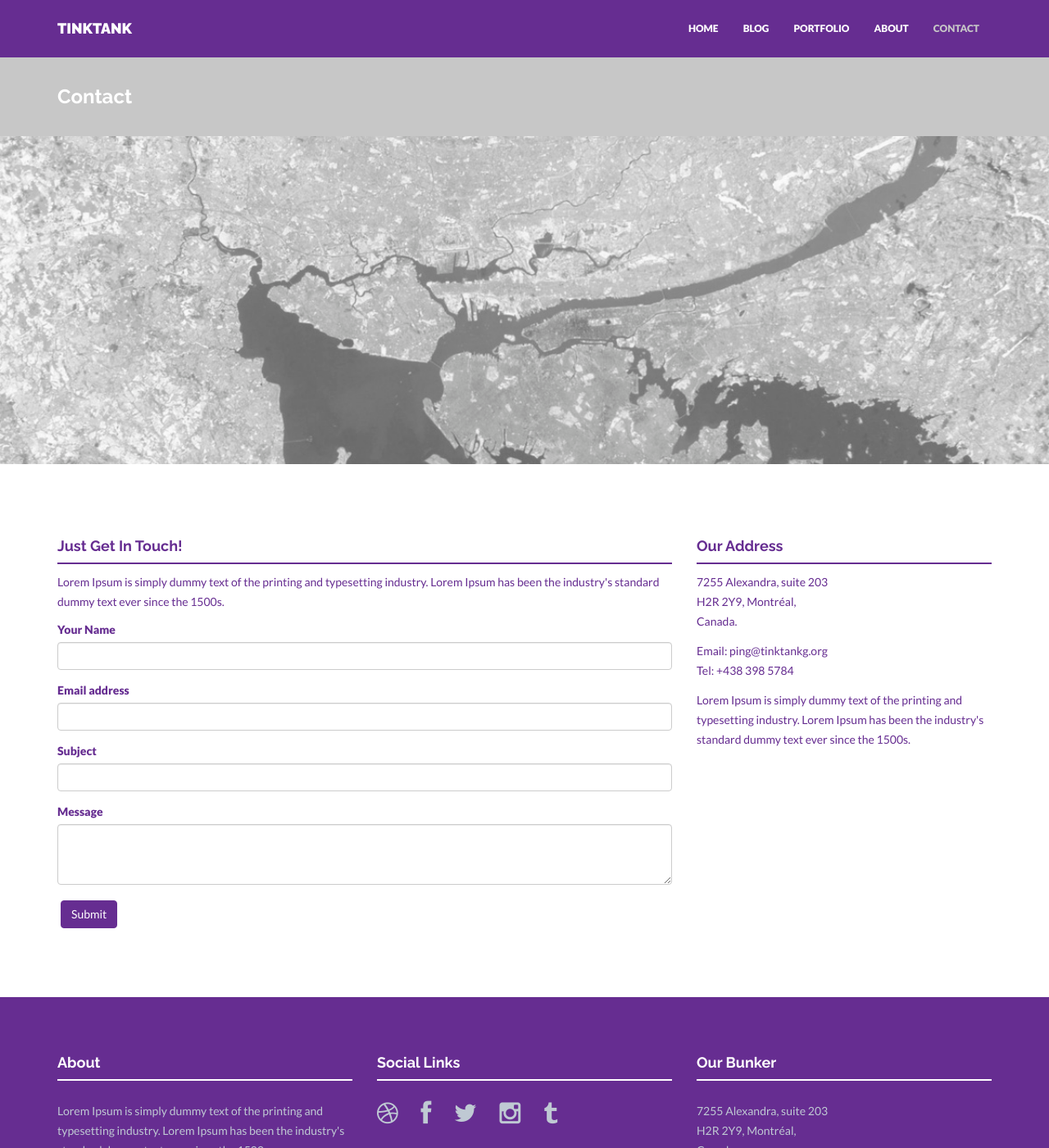
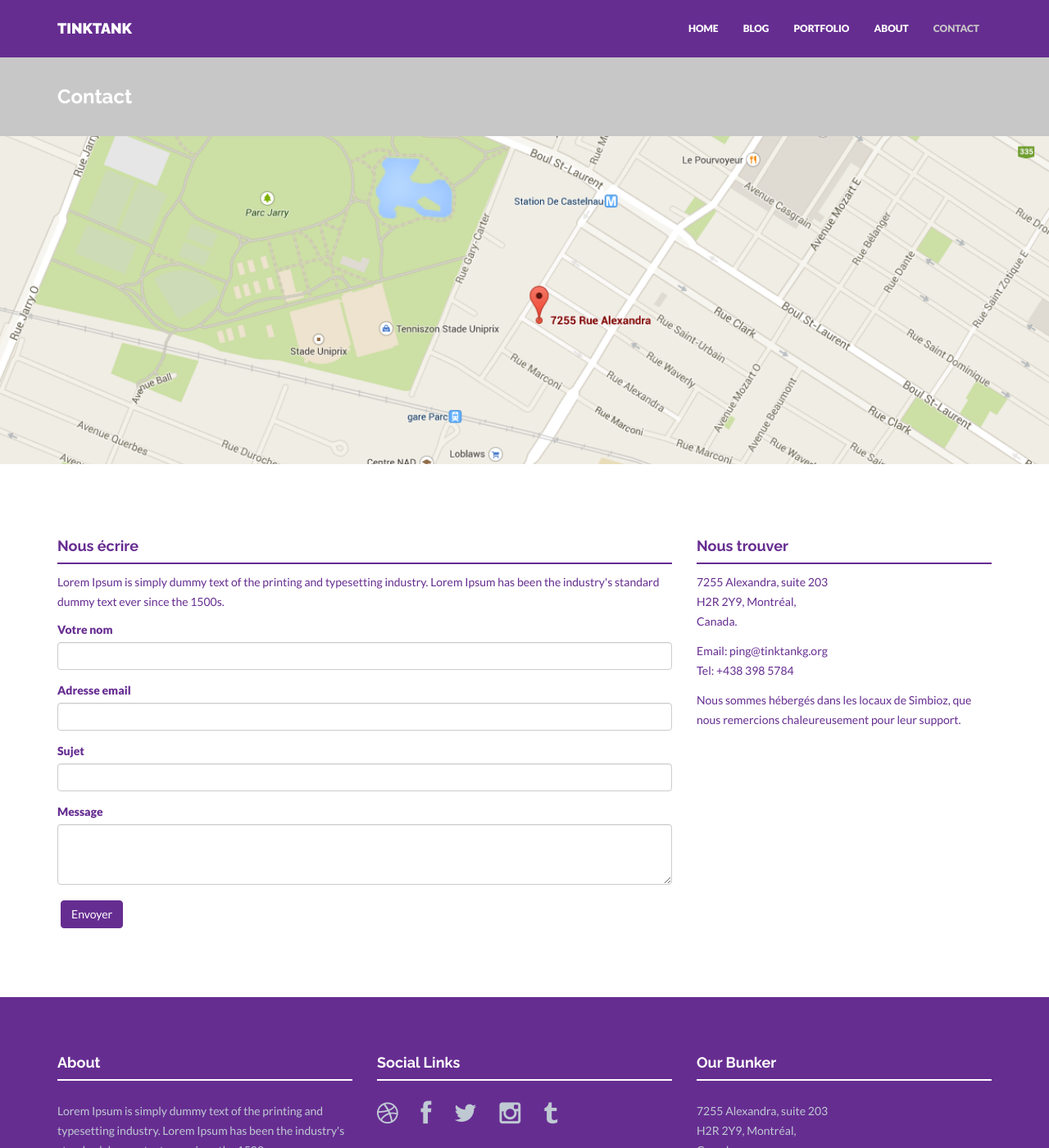
Before and after one commit to TinkTankMTL/TinkTankMTL.github.io, a Jekyll site: the page built from contact.html, in a window 1280 px wide and 1400 px high. Shown: the whole window at 82% size. Built offline with Jekyll 4.4.1, drawn with Linux system fonts in a browser that asks for light colours; nearby versions of some CDN libraries.

Commit message:
mise à jour

```diff
--- a/_includes/css/style.css
+++ b/_includes/css/style.css
@@ -409,7 +409,7 @@ csmall {
 
 /* Contact Page */
 #contactwrap {
-	background: url(../img/contact.jpg) no-repeat center top;
+	background: url(../img/contact.png) no-repeat center top;
 	margin-top: -60px;
 	padding-top:0px;
 	text-align:center;
--- a/contact.html
+++ b/contact.html
@@ -9,32 +9,32 @@ permalink: /contact/
 <div class="container mtb">
     <div class="row">
         <div class="col-lg-8">
-            <h4>Just Get In Touch!</h4>
+            <h4>Nous écrire</h4>
             <div class="hline"></div>
                 <p>{{ site.about }}</p>
                 <form role="form">
                   <div class="form-group">
-                    <label for="InputName1">Your Name</label>
+                    <label for="InputName1">Votre nom</label>
+                    <input type="name" class="form-control" id="exampleInputEmail1">
+                  </div>
+                  <div class="form-group">
+                    <label for="InputEmail1">Adresse email</label>
                     <input type="email" class="form-control" id="exampleInputEmail1">
                   </div>
                   <div class="form-group">
-                    <label for="InputEmail1">Email address</label>
-                    <input type="email" class="form-control" id="exampleInputEmail1">
-                  </div>
-                  <div class="form-group">
-                    <label for="InputSubject1">Subject</label>
-                    <input type="email" class="form-control" id="exampleInputEmail1">
+                    <label for="InputSubject1">Sujet</label>
+                    <input type="sujet" class="form-control" id="exampleInputEmail1">
                   </div>
                   <div class="form-group">
                     <label for="message1">Message</label>
                     <textarea class="form-control" id="message1" rows="3"></textarea>
                   </div>
-                  <button type="submit" class="btn btn-theme">Submit</button>
+                  <button type="submit" class="btn btn-theme">Envoyer</button>
                 </form>
         </div><! --/col-lg-8 -->
 
         <div class="col-lg-4">
-            <h4>Our Address</h4>
+            <h4>Nous trouver</h4>
             <div class="hline"></div>
                 <p>
                     {% for line in site.address.first.lines %}
@@ -45,7 +45,7 @@ permalink: /contact/
                     Email: {{ site.email }}<br/>
                     Tel: {{ site.tel }}
                 </p>
-                <p>Lorem Ipsum is simply dummy text of the printing and typesetting industry. Lorem Ipsum has been the industry's standard dummy text ever since the 1500s.</p>
+                <p>Nous sommes hébergés dans les locaux de Simbioz, que nous remercions chaleureusement pour leur support.</p>
         </div>
     </div><! --/row -->
 </div><! --/container -->
--- a/index.html
+++ b/index.html
@@ -34,9 +34,9 @@ permalink: /
 <div class="container mtb">
     <div class="row">
         <div class="col-lg-4 col-lg-offset-1">
-            <h4>More About Our Agency.</h4>
+            <h4>A propos de nous</h4>
             <p>{{ site.about }}</p>
-            <p><br/><a href="{{ "/about/" | prepend: site.baseurl }}" class="btn btn-theme">More Info</a></p>
+            <p><br/><a href="{{ "/about/" | prepend: site.baseurl }}" class="btn btn-theme">En savoir plus</a></p>
         </div>
 
         <div class="col-lg-3">
```
Also changed, not shown: other parts of index.html (+1 -1 lines), assets/img/contact.jpg (deleted), assets/img/contact.png (added), 6 other files.
